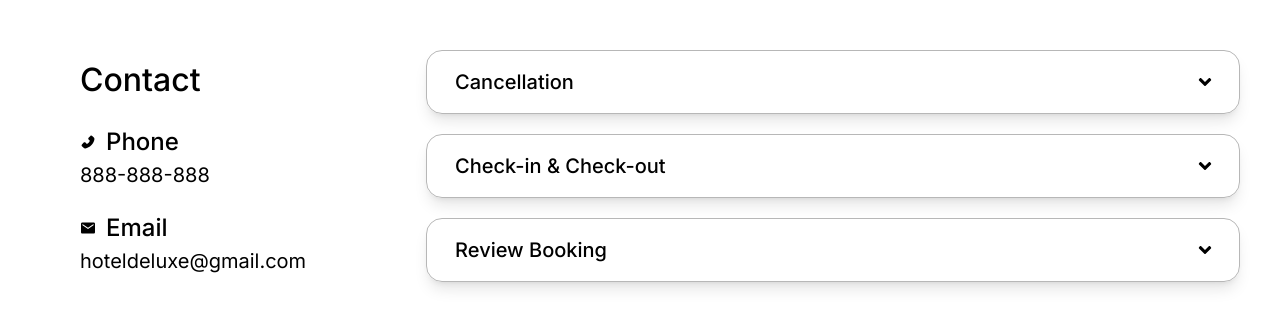
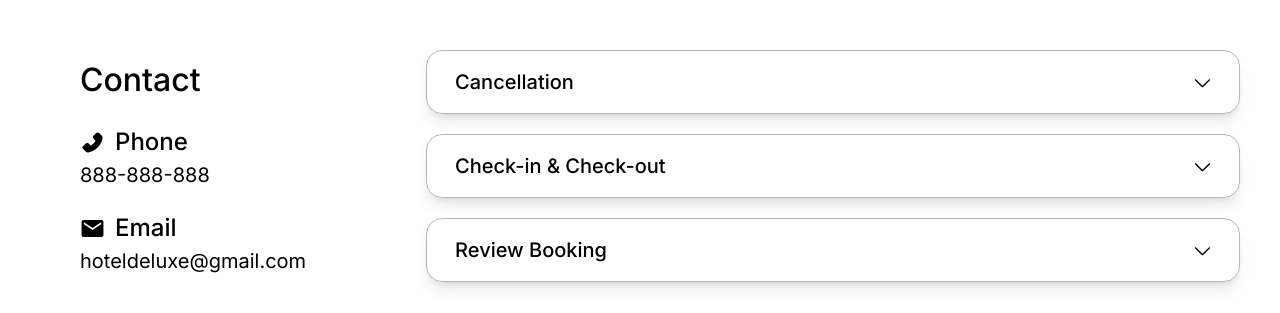
Before and after one commit to Leoasa1/hotel-frontend, a Next.js app: page /contact in a window 1280 px wide. Shown: the part 224-537 px from the top of the page. Built offline with nearby package versions, Linux system fonts and the light colour scheme.

Commit message:
version 5

```diff
--- a/pages/contact.js
+++ b/pages/contact.js
@@ -1,6 +1,6 @@
 import { IoMdMail }  from 'react-icons/io';
 import { AiFillPhone } from "react-icons/ai";
-import { FaAngleDown } from "react-icons/fa";
+import { VscChevronDown } from "react-icons/vsc";
 import Link from 'next/link'
 
 
@@ -16,7 +16,7 @@ const contact = () => {
 
 						<div className='flex flex-col'>
 							<div className='flex items-center gap-[10px]'>
-							<AiFillPhone/>
+							<AiFillPhone size={25}/>
 							<h2 className='font-[500] text-[24px]'>Phone</h2>
 						</div>
 							<span className='font-[400] text-[20px]'>888-888-888</span>
@@ -24,7 +24,7 @@ const contact = () => {
 
 						<div className='flex flex-col'>
 							<div className='flex items-center gap-[10px]'>
-							<IoMdMail/>
+							<IoMdMail size={25}/>
 							<h2 className='font-[500] text-[24px]'>Email</h2>
 						</div>
 							<span className='font-[400] text-[20px]'>hoteldeluxe@gmail.com</span>
@@ -35,7 +35,7 @@ const contact = () => {
 						<div className='dropdown dropdown-hover  relative w-full p-3 rounded-box border border-[#B7B7B7] shadow-lg'>
 							<div className='flex items-center justify-between px-3'>
 								<label className='m-1' htmlFor="">Cancellation</label>
-								<FaAngleDown/>
+								<VscChevronDown size={25}/>
 							</div>
 							<ul className='dropdown-content p-2 menu shadow rounded-box absolute top-full left-1/2 transform -translate-x-1/2  w-full bg-white'>
 							<li>
@@ -54,7 +54,7 @@ const contact = () => {
 					<div className='dropdown dropdown-hover relative w-full p-3 rounded-box border border-[#B7B7B7] shadow-lg'>
 							<div className='flex items-center justify-between px-3'>
 								<label className='m-1' htmlFor="">Check-in & Check-out</label>
-								<FaAngleDown/>
+								<VscChevronDown size={25}/>
 							</div>
 							<ul className='dropdown-content p-2 menu shadow rounded-box absolute top-full left-1/2 transform -translate-x-1/2  w-full bg-white'>
 							<li>
@@ -73,7 +73,7 @@ const contact = () => {
 					<div className='dropdown dropdown-hover relative w-full p-3 rounded-box border border-[#B7B7B7] shadow-lg'>
 							<div className='flex items-center justify-between px-3'>
 								<label className='m-1' htmlFor="">Review Booking</label>
-								<FaAngleDown/>
+								<VscChevronDown size={25}/>
 							</div>
 							<ul className='dropdown-content p-2 menu shadow rounded-box absolute top-full left-1/2 transform -translate-x-1/2  w-full bg-white'>
 							<li>
```
